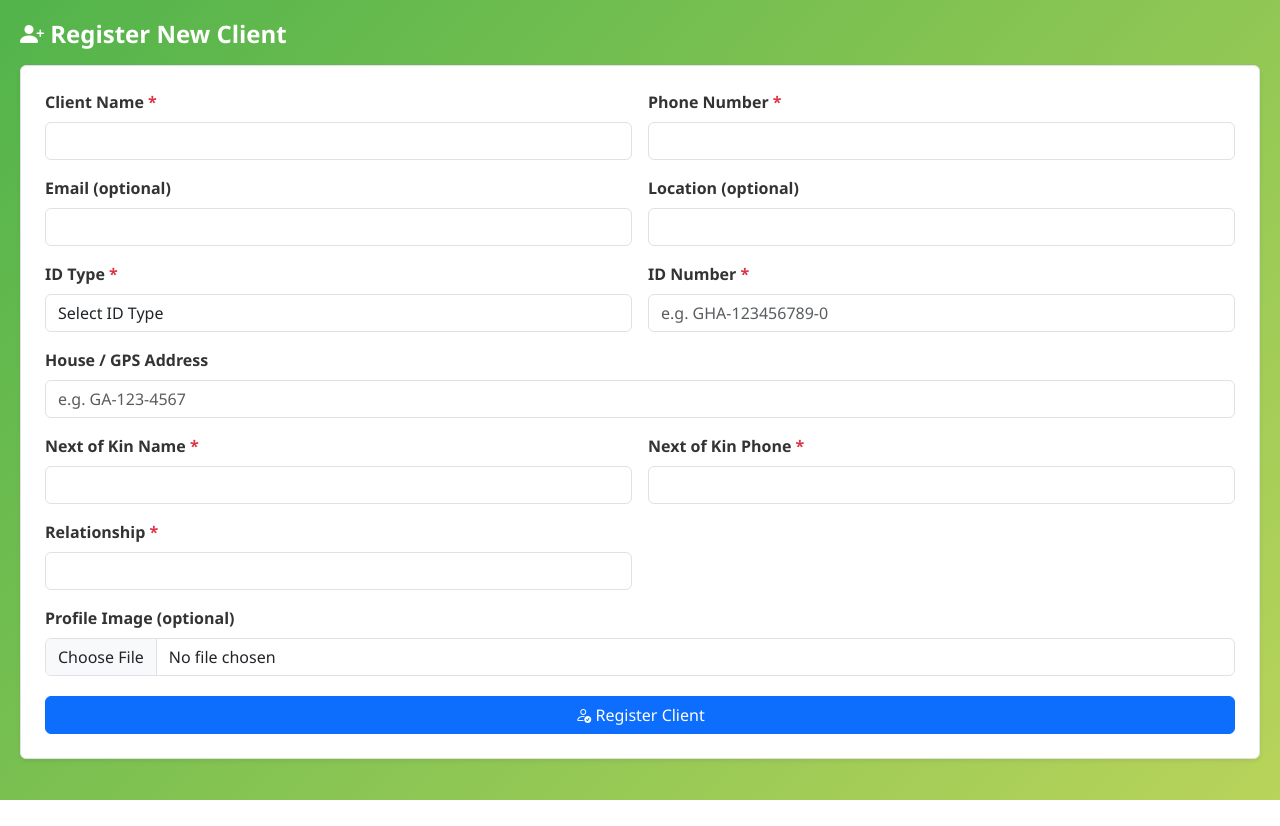
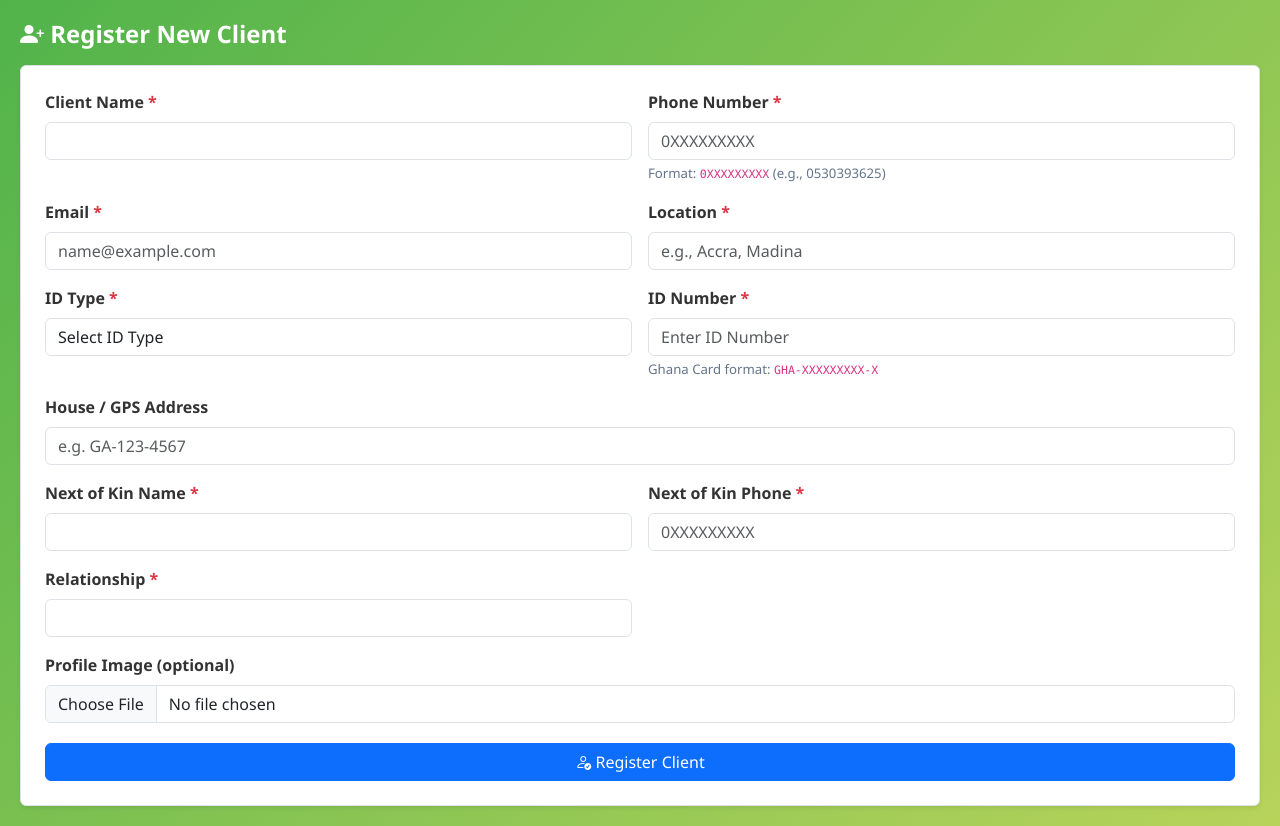
Before and after one commit to Cybok06/TrueType_v2, a Flask app: page /admin/register_client in a window 1280 px wide. Before the commit the page ends 800 px from the top, so only its background shows below. Run offline with Flask 3, Linux system fonts and the light colour scheme; parts of the project's set-up code (start-up, migrations or seed data) failed here and were passed over; some libraries are stand-ins or nearby versions.

Commit message:
Update register_client.html

```diff
--- a/templates/partials/register_client.html
+++ b/templates/partials/register_client.html
@@ -18,50 +18,26 @@
       font-family: 'Segoe UI', sans-serif;
       padding: 20px;
     }
-    @keyframes gradientMove {
-      0% { background-position: 0% 50%; }
-      50% { background-position: 100% 50%; }
-      100% { background-position: 0% 50%; }
-    }
-    form {
-      background: rgba(255, 255, 255, 0.9);
-      border: 2px solid #28a74522;
-      box-shadow: 0 4px 20px rgba(0, 0, 0, 0.15);
-      border-radius: 15px;
-      transition: transform 0.3s ease;
-    }
+    @keyframes gradientMove { 0%{background-position:0% 50%}50%{background-position:100% 50%}100%{background-position:0% 50%} }
+    form { background: rgba(255,255,255,.9); border: 2px solid #28a74522; box-shadow: 0 4px 20px rgba(0,0,0,.15); border-radius: 15px; transition: transform .3s ease; }
     form:hover { transform: scale(1.005); }
     label { font-weight: 600; color: #333; }
-    input.form-control:focus {
-      border-color: #1e90ff;
-      box-shadow: 0 0 0 0.2rem rgba(30, 144, 255, 0.25);
-    }
-    .modal-content { border-radius: 12px; box-shadow: 0 4px 25px rgba(0, 0, 0, 0.25); }
-    .modal-header {
-      background: #28a745;
-      color: white;
-      border-top-left-radius: 12px; border-top-right-radius: 12px;
-    }
-    .modal-body strong { color: #1e90ff; }
-    .btn-outline-secondary { border-color: #ffc107; color: #ffc107; transition: 0.3s; }
-    .btn-outline-secondary:hover { background-color: #ffc107; color: #000; }
-    #preview_image { border: 2px dashed #28a745; padding: 3px; }
-    #flash-message { font-weight: bold; animation: fadeIn 0.6s ease-in-out; }
-    @keyframes fadeIn { from { opacity: 0; transform: translateY(10px); } to { opacity: 1; transform: translateY(0); } }
+    input.form-control:focus { border-color:#1e90ff; box-shadow:0 0 0 .2rem rgba(30,144,255,.25); }
+    .modal-content { border-radius:12px; box-shadow:0 4px 25px rgba(0,0,0,.25); }
+    .modal-header { background:#28a745; color:#fff; border-top-left-radius:12px; border-top-right-radius:12px; }
+    .modal-body strong { color:#1e90ff; }
+    .btn-outline-secondary { border-color:#ffc107; color:#ffc107; transition:.3s; } .btn-outline-secondary:hover { background:#ffc107; color:#000; }
+    #preview_image { border:2px dashed #28a745; padding:3px; }
+    #flash-message { font-weight:bold; animation: fadeIn .6s ease-in-out; }
+    @keyframes fadeIn { from{opacity:0; transform:translateY(10px)} to{opacity:1; transform:translateY(0)} }
 
     /* 🔄 Full-page loading overlay */
-    #loadingOverlay {
-      position: fixed; inset: 0; background: rgba(255,255,255,.7);
-      display: none; align-items: center; justify-content: center;
-      z-index: 1055; backdrop-filter: blur(2px);
-    }
-    #loadingCard {
-      background: #fff; border-radius: 14px; padding: 18px 22px; box-shadow: 0 10px 30px rgba(0,0,0,.15);
-      display: flex; align-items: center; gap: 12px;
-    }
+    #loadingOverlay { position:fixed; inset:0; background:rgba(255,255,255,.7); display:none; align-items:center; justify-content:center; z-index:1055; backdrop-filter: blur(2px); }
+    #loadingCard { background:#fff; border-radius:14px; padding:18px 22px; box-shadow:0 10px 30px rgba(0,0,0,.15); display:flex; align-items:center; gap:12px; }
 
     /* Share banner for public links */
-    #publicBanner { background: rgba(255,255,255,.9); border-left: 5px solid #0ea5e9; }
+    #publicBanner { background: rgba(255,255,255,.9); border-left:5px solid #0ea5e9; }
+    .form-text.format { font-size:.825rem; color:#64748b; }
   </style>
 </head>
 <body>
@@ -80,7 +56,6 @@
     <i class="bi bi-person-plus-fill"></i> Register New Client
   </h4>
 
-  {# Show Share Link button only for admin/assistant #}
   {% if role in ['admin', 'assistant'] %}
   <button class="btn btn-light shadow-sm" data-bs-toggle="modal" data-bs-target="#shareLinkModal">
     <i class="bi bi-link-45deg me-1"></i> Share Link
@@ -88,7 +63,6 @@
   {% endif %}
 </div>
 
-{# If served via public invite, show a small banner with expiry #}
 {% if role == 'public' and expires_at %}
 <div id="publicBanner" class="alert d-flex align-items-center justify-content-between">
   <div>
@@ -105,21 +79,40 @@
     <div class="col-md-6">
       <label for="name" class="form-label">Client Name <span class="text-danger">*</span></label>
       <input type="text" name="name" id="name" class="form-control" required>
+      <div class="invalid-feedback">Client name is required.</div>
     </div>
 
+    <!-- Phone: must be 0XXXXXXXXX -->
     <div class="col-md-6">
       <label for="phone" class="form-label">Phone Number <span class="text-danger">*</span></label>
-      <input type="tel" name="phone" id="phone" class="form-control" required>
+      <input
+        type="tel"
+        name="phone"
+        id="phone"
+        class="form-control"
+        required
+        inputmode="numeric"
+        autocomplete="tel"
+        pattern="^0\d{9}$"
+        maxlength="10"
+        placeholder="0XXXXXXXXX"
+        title="Enter a valid Ghana phone starting with 0 (10 digits, e.g., 0530393625).">
+      <div class="form-text format">Format: <code>0XXXXXXXXX</code> (e.g., 0530393625)</div>
+      <div class="invalid-feedback">Phone must be 10 digits and start with 0.</div>
     </div>
 
+    <!-- Email: now required -->
     <div class="col-md-6">
-      <label for="email" class="form-label">Email (optional)</label>
-      <input type="email" name="email" id="email" class="form-control">
+      <label for="email" class="form-label">Email <span class="text-danger">*</span></label>
+      <input type="email" name="email" id="email" class="form-control" required placeholder="name@example.com">
+      <div class="invalid-feedback">A valid email is required.</div>
     </div>
 
+    <!-- Location: now required -->
     <div class="col-md-6">
-      <label for="location" class="form-label">Location (optional)</label>
-      <input type="text" name="location" id="location" class="form-control">
+      <label for="location" class="form-label">Location <span class="text-danger">*</span></label>
+      <input type="text" name="location" id="location" class="form-control" required placeholder="e.g., Accra, Madina">
+      <div class="invalid-feedback">Location is required.</div>
     </div>
 
     <div class="col-md-6">
@@ -129,11 +122,23 @@
         <option value="Ghana Card">Ghana Card</option>
         <option value="Voter ID">Voter ID</option>
       </select>
+      <div class="invalid-feedback">Please select an ID type.</div>
     </div>
 
+    <!-- Ghana Card pattern enforced only when 'Ghana Card' is selected -->
     <div class="col-md-6">
       <label for="id_number" class="form-label">ID Number <span class="text-danger">*</span></label>
-      <input type="text" name="id_number" id="id_number" class="form-control" placeholder="e.g. GHA-123456789-0" required>
+      <input
+        type="text"
+        name="id_number"
+        id="id_number"
+        class="form-control"
+        placeholder="e.g. GHA-123456789-0"
+        required
+        data-ghana-card-pattern="^GHA-\d{9}-\d$"
+        title="For Ghana Card use: GHA-XXXXXXXXX-X (e.g., GHA-728079828-6).">
+      <div class="form-text format">Ghana Card format: <code>GHA-XXXXXXXXX-X</code></div>
+      <div class="invalid-feedback">Enter a valid ID number. For Ghana Card use GHA-XXXXXXXXX-X.</div>
     </div>
 
     <div class="col-12">
@@ -144,16 +149,31 @@
     <div class="col-md-6">
       <label for="next_of_kin" class="form-label">Next of Kin Name <span class="text-danger">*</span></label>
       <input type="text" name="next_of_kin" id="next_of_kin" class="form-control" required>
+      <div class="invalid-feedback">Next of kin name is required.</div>
     </div>
 
+    <!-- Apply the same phone rules to Next of Kin (nice to have) -->
     <div class="col-md-6">
       <label for="next_of_kin_phone" class="form-label">Next of Kin Phone <span class="text-danger">*</span></label>
-      <input type="tel" name="next_of_kin_phone" id="next_of_kin_phone" class="form-control" required>
+      <input
+        type="tel"
+        name="next_of_kin_phone"
+        id="next_of_kin_phone"
+        class="form-control"
+        required
+        inputmode="numeric"
+        autocomplete="tel"
+        pattern="^0\d{9}$"
+        maxlength="10"
+        placeholder="0XXXXXXXXX"
+        title="Enter a valid Ghana phone starting with 0 (10 digits).">
+      <div class="invalid-feedback">Next of kin phone must be 10 digits and start with 0.</div>
     </div>
 
     <div class="col-md-6">
       <label for="relationship" class="form-label">Relationship <span class="text-danger">*</span></label>
       <input type="text" name="relationship" id="relationship" class="form-control" required>
+      <div class="invalid-feedback">Relationship is required.</div>
     </div>
 
     <div class="col-12">
@@ -315,6 +335,27 @@
   if (role === "assistant") postUrl = '/assistant/register_client';
   if (role === "public") postUrl = `/public/register_client/${inviteToken}`;
 
+  // ===== Dynamic validation: Ghana Card pattern only when 'Ghana Card' is chosen =====
+  const idTypeEl = document.getElementById('id_type');
+  const idNumberEl = document.getElementById('id_number');
+  const ghanaCardPattern = new RegExp(idNumberEl.dataset.ghanaCardPattern);
+
+  function applyIdPattern() {
+    if (idTypeEl.value === 'Ghana Card') {
+      idNumberEl.setAttribute('pattern', idNumberEl.dataset.ghanaCardPattern);
+      idNumberEl.setAttribute('maxlength', '15'); // GHA-123456789-0
+      idNumberEl.placeholder = 'GHA-123456789-0';
+      idNumberEl.title = 'Format: GHA-XXXXXXXXX-X (e.g., GHA-728079828-6)';
+    } else {
+      idNumberEl.removeAttribute('pattern');
+      idNumberEl.removeAttribute('maxlength');
+      idNumberEl.placeholder = 'Enter ID Number';
+      idNumberEl.title = 'Enter a valid ID number.';
+    }
+  }
+  idTypeEl.addEventListener('change', applyIdPattern);
+  applyIdPattern();
+
   // ===== Submit Handler with Spinner & Overlay =====
   $('#registerForm').on('submit', function (e) {
     e.preventDefault();
@@ -324,7 +365,24 @@
         .removeClass('d-none alert-success').addClass('alert-warning');
       return;
     }
-    if (!this.checkValidity()) { this.reportValidity(); return; }
+
+    // Trim key inputs before validation
+    ['name','phone','email','location','id_number','house_address','next_of_kin','next_of_kin_phone','relationship']
+      .forEach(id => { const el = document.getElementById(id); if (el) el.value = el.value.trim(); });
+
+    // Extra guard: enforce Ghana Card format when selected
+    if (idTypeEl.value === 'Ghana Card' && !ghanaCardPattern.test(idNumberEl.value)) {
+      idNumberEl.setCustomValidity('Please enter Ghana Card as GHA-XXXXXXXXX-X.');
+    } else {
+      idNumberEl.setCustomValidity('');
+    }
+
+    // Native validity check (uses pattern/required)
+    if (!this.checkValidity()) {
+      this.classList.add('was-validated');
+      this.reportValidity();
+      return;
+    }
 
     const formData = {
       name: $('#name').val(),
@@ -354,8 +412,10 @@
           .addClass('alert-success');
 
         $('#registerForm')[0].reset();
+        $('#registerForm').removeClass('was-validated');
         $('#upload-status').text('');
         $('#preview_image').addClass('d-none');
+        applyIdPattern();
 
         $('#clientID').text(res.client_id || '');
         $('#clientPhone').text(res.phone || formData.phone || '');
@@ -381,7 +441,6 @@
     const amount = $('#shareAmount').val() || 30;
     const unit = $('#shareUnit').val() || 'minutes';
 
-    // button loading state
     btn.disabled = true; spin.classList.remove('d-none');
 
     $.ajax({
```
